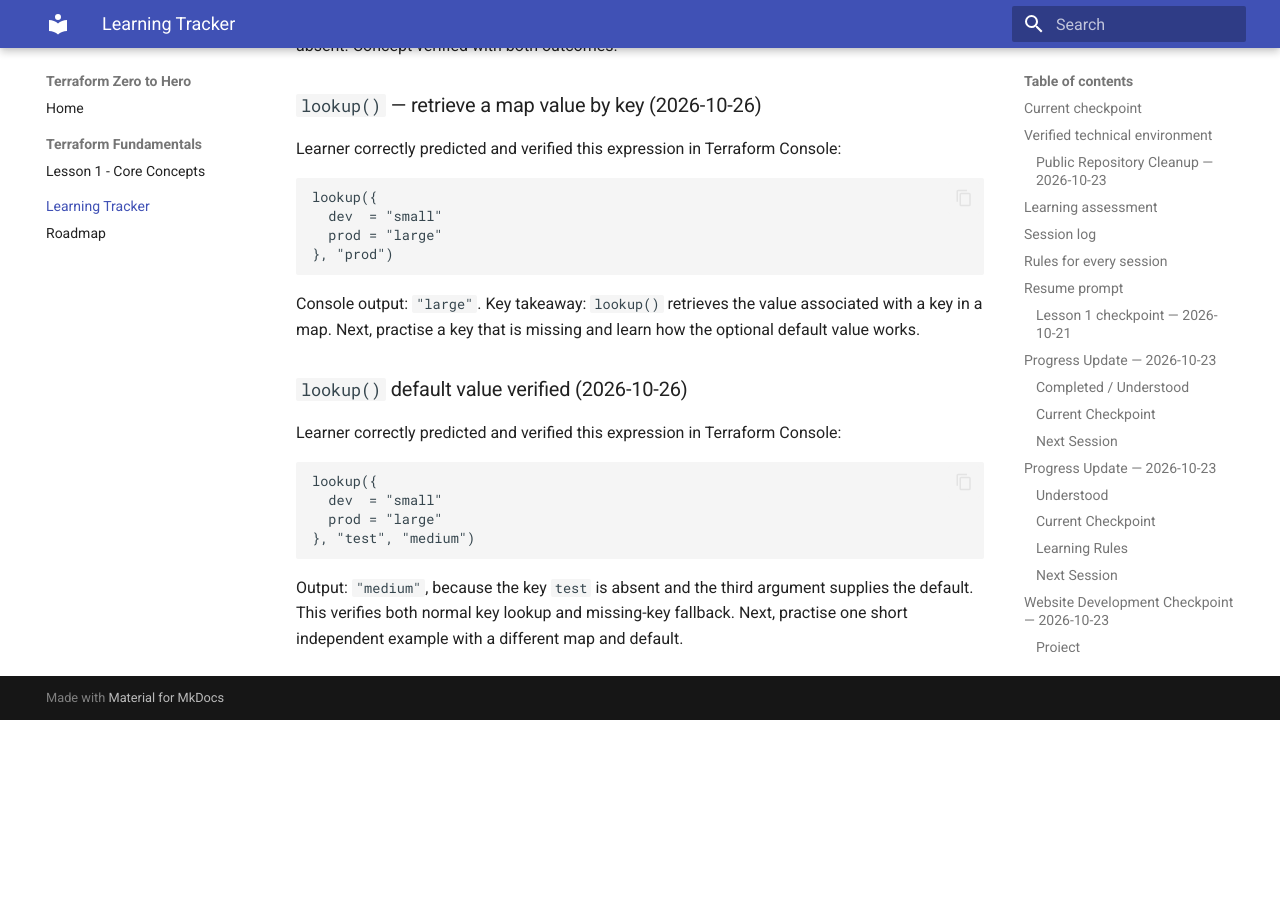
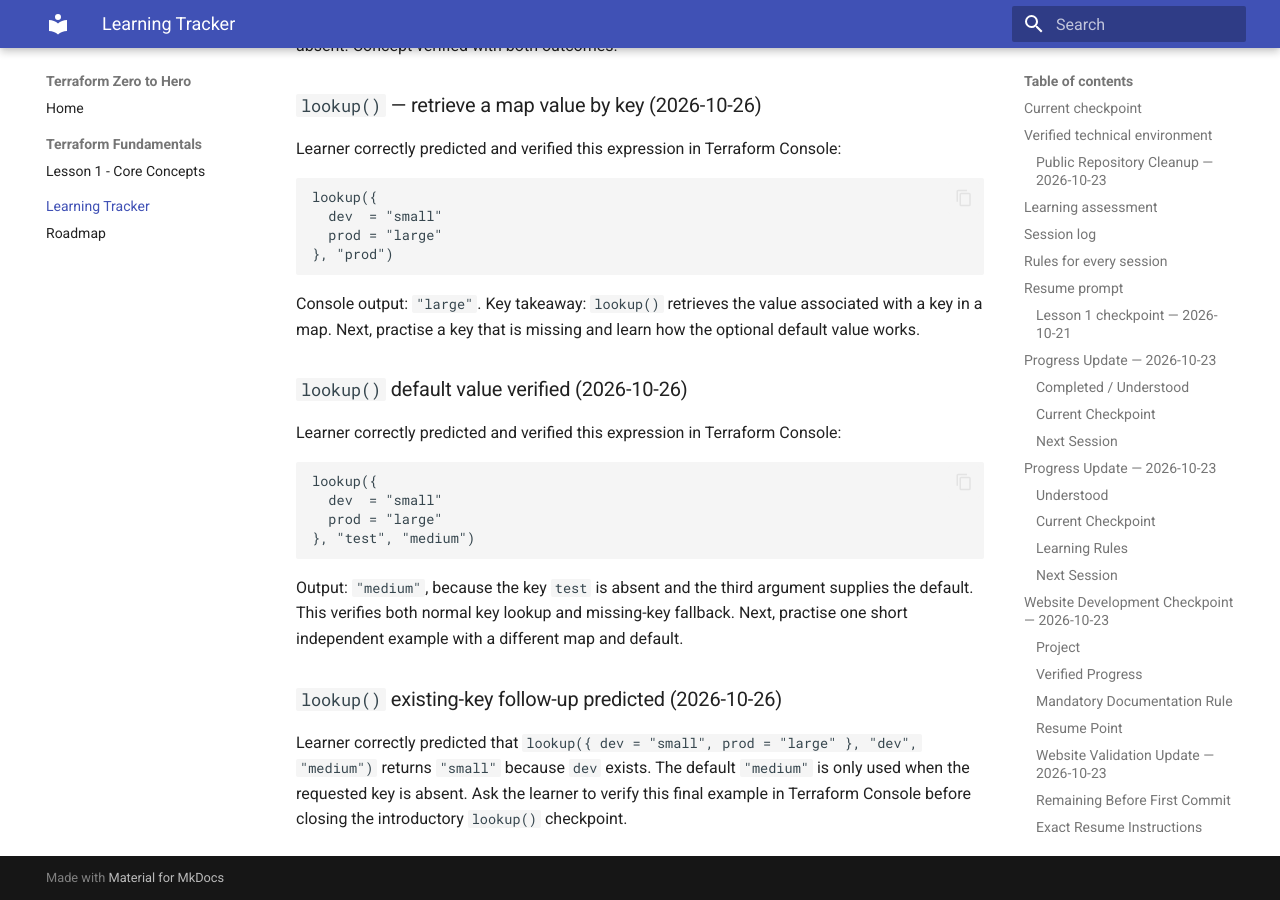
Before and after one commit to pshewale-dev/terraform-azure-lab, an MkDocs documentation site: the page built from docs/LEARNING-PROGRESS.md, in a window 1280 px wide and 900 px high, scrolled down 17228 px. Built offline with MkDocs 1.6.1 and Material for MkDocs 9.7.7, drawn with Linux system fonts in a browser that asks for light colours; before the commit the page ends 17948 px from its top, so only the background shows below that.

Commit message:
docs: note lookup existing-key prediction

````diff
--- a/docs/LEARNING-PROGRESS.md
+++ b/docs/LEARNING-PROGRESS.md
@@ -535,3 +535,7 @@ lookup({
 ```
 
 Output: `"medium"`, because the key `test` is absent and the third argument supplies the default. This verifies both normal key lookup and missing-key fallback. Next, practise one short independent example with a different map and default.
+
+
+### `lookup()` existing-key follow-up predicted (2026-10-26)
+Learner correctly predicted that `lookup({ dev = "small", prod = "large" }, "dev", "medium")` returns `"small"` because `dev` exists. The default `"medium"` is only used when the requested key is absent. Ask the learner to verify this final example in Terraform Console before closing the introductory `lookup()` checkpoint.
````
